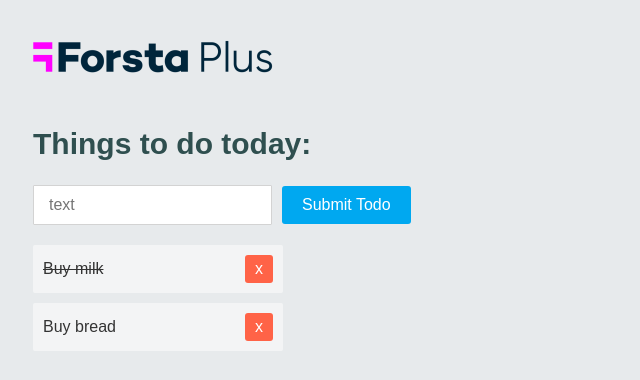
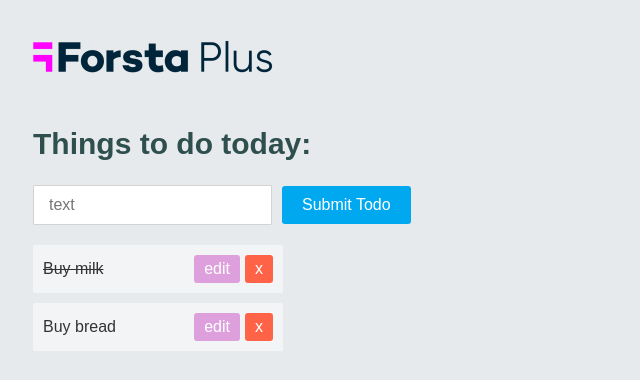
Before and after one commit to ForstaGlobal/frontend-candidate-challenge, a React (Create React App) app: page / in a window 1280 px wide. Shown: the top 380 px of the page, without its empty margins (0-640 px from the left). Built offline with nearby package versions, Linux system fonts and the light colour scheme.

Commit message:
Add edit functionality

```diff
--- a/src/App.js
+++ b/src/App.js
@@ -28,11 +28,24 @@ export default function App() {
     setTodos(prevTodos => prevTodos.filter(task => task.id !== todo.id))
   }
 
+  function editTodo(todo) {
+    const newTodos = [...todos].map(i => i.id === todo.id ?
+        { ...i, text: prompt('Enter your updated todo text')} : {...i}
+      )
+    setTodos(newTodos)
+  }
+
   return (
     <div className="todoListApp">
       <div className="forsta-logo" />
         <TodoForm todos={todos} onAdd={addTodo} />
-        <TodoList todos={todos} setTodos={setTodos} onToggle={toggleTodo} onDelete={deleteTodo} />
+        <TodoList
+          todos={todos}
+          setTodos={setTodos}
+          onToggle={toggleTodo}
+          onDelete={deleteTodo}
+          onEdit={editTodo}
+        />
     </div>
   );
 }
--- a/src/components/TodoList.js
+++ b/src/components/TodoList.js
@@ -7,6 +7,10 @@ export const TodoList = (props) => {
 
     function deleteIt(event, item) {
         props.onDelete(item);
+    }
+
+    function editIt(event, item) {
+      props.onEdit(item);
     }
 
     return (
@@ -21,6 +25,12 @@ export const TodoList = (props) => {
             {item.text}
           </span>
           <span
+            className="editBtn"
+            onClick={ (event) => editIt(event, item) }
+          >
+            edit
+          </span>
+          <span
             className="delBtn"
             onClick={ (event) => deleteIt(event, item) }
           >
--- a/src/styles.scss
+++ b/src/styles.scss
@@ -58,13 +58,23 @@ ul.todoList {
   padding: 10px 15px;
   margin-right: 5px;
 }
-.delBtn {
-  background: tomato;
+.delBtn, .editBtn {
   color: white;
   padding: 5px 10px;
   border-radius: 3px;
   cursor: pointer;
 }
-.delBtn:hover {
-  background: red;
+.delBtn {
+  background: tomato;
+  &:hover {
+    background: red;
+  }
 }
+.editBtn {
+  background: plum;
+  margin-left: auto;
+  margin-right: 5px;
+  &:hover {
+    background: purple;
+  }
+}
```
